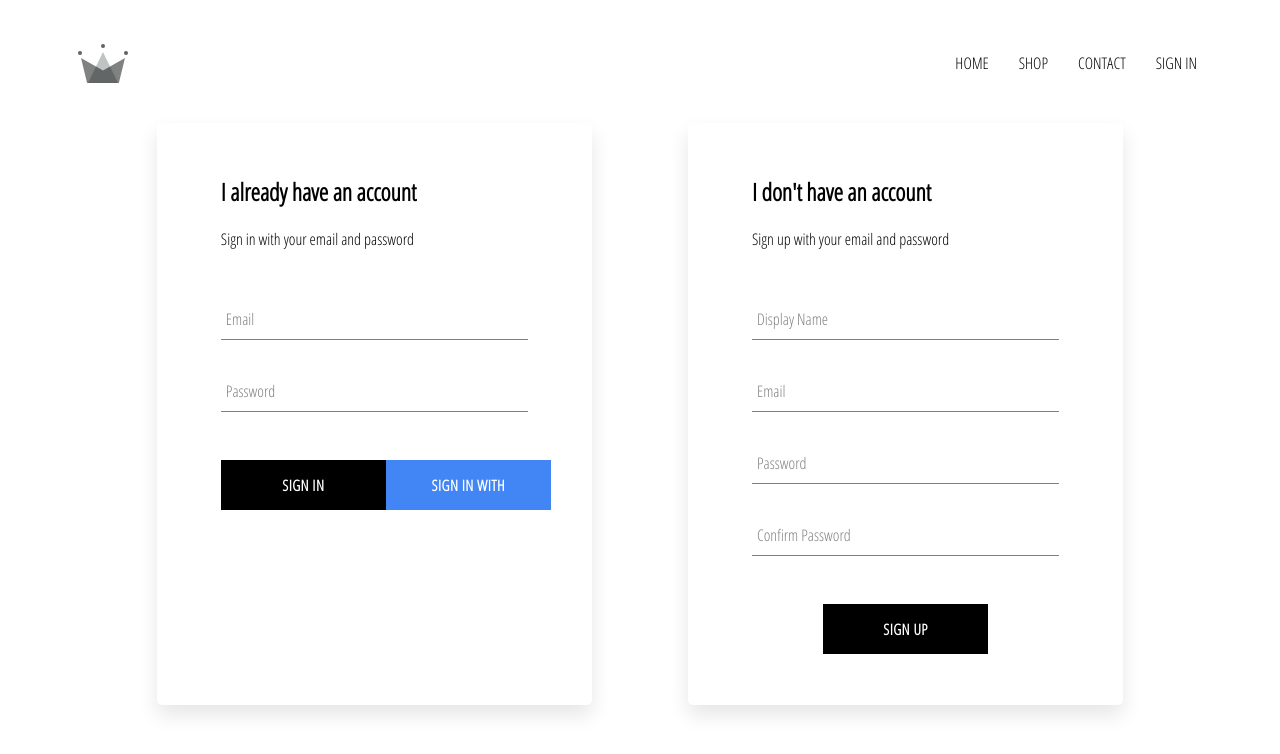
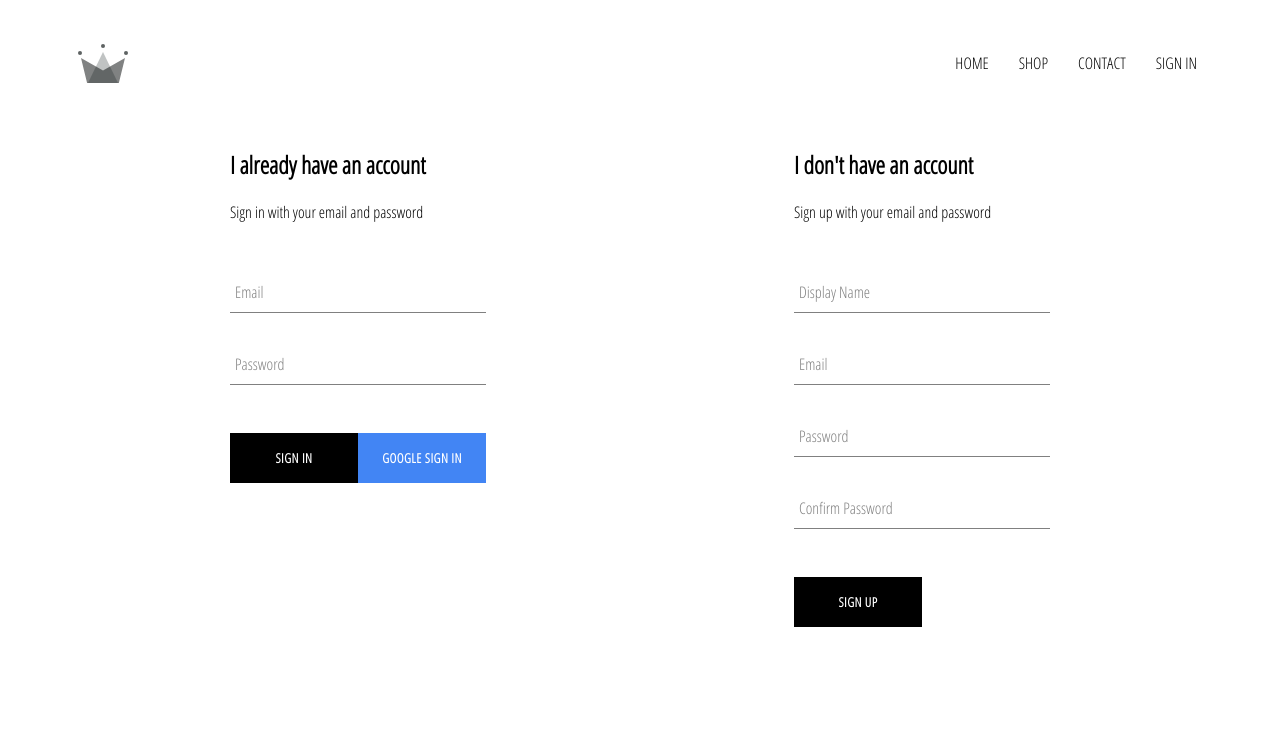
Before and after one commit to SaboyaDev/X-Vision-Clothing, a React (Create React App) app: page /signin in a window 1280 px wide. Shown: the top 754 px of the page. Built offline with nearby package versions, Linux system fonts and the light colour scheme; no server answers.

Commit message:
implemented firebase utils, included ability to store authenticated users into our firestore database

```diff
--- a/src/App.js
+++ b/src/App.js
@@ -6,7 +6,7 @@
 import HomePage from './pages/homepage/homepage.component';
 import ShopPage from './pages/shop/shop.component';
 import SignInAndSignUpPage from './pages/sign-in-and-sign-up/sign-in-and-sign-up.component';
-import { auth } from './firebase/firebase.utils';
+import { auth, createUserProfileDocument } from './firebase/firebase.utils';
 
 class App extends Component {
 	constructor() {
@@ -19,10 +19,21 @@
 	unsubscribeFromAuth = null;
 
 	componentDidMount() {
-		this.unsubscribeFromAuth = auth.onAuthStateChanged((user) => {
-			this.setState({ currentUser: user });
-
-			console.log(user);
+		this.unsubscribeFromAuth = auth.onAuthStateChanged(async (userAuth) => {
+			if (userAuth) {
+				const userRef = await createUserProfileDocument(userAuth);
+				userRef.onSnapshot((snapShot) => {
+					this.setState({
+						currentUser: {
+							id: snapShot.id,
+							...snapShot.data(),
+						},
+					});
+					console.log(this.state);
+				});
+			} else {
+				this.setState({ currentUser: userAuth });
+			}
 		});
 	}
 
--- a/src/components/custom-button/custom-button.styles.scss
+++ b/src/components/custom-button/custom-button.styles.scss
@@ -1,11 +1,11 @@
 .custom-button {
-	min-width: 165px;
-	width: auto;
+	min-width: 8rem;
+	// width: 4rem;
 	height: 50px;
 	letter-spacing: 0.5px;
 	line-height: 50px;
-	padding: 0 23px 0 23px;
-	font-size: 15px;
+	padding: 0 1.5rem;
+	font-size: 13px;
 	background-color: black;
 	color: white;
 	text-transform: uppercase;
@@ -13,6 +13,7 @@
 	font-weight: bolder;
 	border: none;
 	cursor: pointer;
+	margin-bottom: 2rem;
 
 	&:hover {
 		background-color: white;
--- a/src/components/sign-in/sig-in.component.jsx
+++ b/src/components/sign-in/sig-in.component.jsx
@@ -31,14 +31,14 @@
 		const { handleChange, handleSubmit } = this;
 		return (
 			<div className='sign-in'>
-				<h2>I already have an account</h2>
+				<h2 className='title'>I already have an account</h2>
 				<span>Sign in with your email and password</span>
-				<div className='formGroup'>
+				<div className='formGroup' onSubmit={handleSubmit}>
 					<FormInput
 						name='email'
 						type='email'
 						value={email}
-						handleChange={handleChange}
+						onChange={handleChange}
 						label='Email'
 						required
 					/>
@@ -46,7 +46,7 @@
 						name='password'
 						type='password'
 						value={password}
-						handleChange={handleChange}
+						onChange={handleChange}
 						label='Password'
 						required
 					/>
@@ -54,7 +54,7 @@
 				<div className='buttons'>
 					<CustomButton type='submit'>Sign In</CustomButton>
 					<CustomButton onClick={signInWithGoogle} isGoogleSignIn>
-						Sign In With Google
+						Google Sign In
 					</CustomButton>
 				</div>
 			</div>
--- a/src/components/sign-in/sign-in.styles.scss
+++ b/src/components/sign-in/sign-in.styles.scss
@@ -1,16 +1,17 @@
 .sign-in {
-	width: 34vw;
-	margin: 0 3rem;
-	padding: 2rem 4rem;
-	box-shadow: 0 10px 20px rgba(0, 0, 0, 0.1);
-	border-radius: 5px;
+	width: 20vw;
+	// margin: 0 3rem;
+	// padding: 2rem 3rem;
+	// box-shadow: 0 10px 20px rgba(0, 0, 0, 0.1);
+	// border-radius: 5px;
 }
 
 .formGroup {
-	margin: 3rem 0 4rem 0;
+	margin: 3rem 0;
 }
 
 .buttons {
 	display: flex;
 	justify-content: space-between;
+	flex-wrap: wrap;
 }
--- a/src/components/sign-up/sign-up.component.jsx
+++ b/src/components/sign-up/sign-up.component.jsx
@@ -3,6 +3,7 @@
 
 import FormInput from '../form-input/form-input.component';
 import { CustomButton } from '../custom-button/custom-button.component';
+import { auth, createUserProfileDocument } from '../../firebase/firebase.utils';
 
 class SignUp extends Component {
 	constructor(props) {
@@ -15,15 +16,28 @@
 		};
 	}
 
-	handleSubmit = (event) => {
+	handleSubmit = async (event) => {
 		event.preventDefault();
-
+		const { displayName, email, password, confirmPassword } = this.state;
+		if (password !== confirmPassword) {
+			alert("Passwords don't match");
+			return;
+		}
+		try {
+			const { user } = await auth.createUserWithEmailAndPassword(
+				email,
+				password
+			);
+			await createUserProfileDocument(user, { displayName });
 			this.setState({
 				displayName: '',
 				email: '',
 				password: '',
 				confirmPassword: '',
 			});
+		} catch (error) {
+			console.error(error);
+		}
 	};
 
 	handleChange = (event) => {
@@ -36,14 +50,14 @@
 		const { handleChange, handleSubmit } = this;
 		return (
 			<div className='sign-up'>
-				<h2>I don't have an account</h2>
+				<h2 className='title'>I don't have an account</h2>
 				<span>Sign up with your email and password</span>
-				<div className='formGroup'>
+				<form className='sign-up-form' onSubmit={handleSubmit}>
 					<FormInput
 						name='displayName'
 						type='displayName'
 						value={displayName}
-						handleChange={handleChange}
+						onChange={handleChange}
 						label='Display Name'
 						required
 					/>
@@ -51,7 +65,7 @@
 						name='email'
 						type='email'
 						value={email}
-						handleChange={handleChange}
+						onChange={handleChange}
 						label='Email'
 						required
 					/>
@@ -59,7 +73,7 @@
 						name='password'
 						type='password'
 						value={password}
-						handleChange={handleChange}
+						onChange={handleChange}
 						label='Password'
 						required
 					/>
@@ -67,14 +81,14 @@
 						name='confirmPassword'
 						type='password'
 						value={confirmPassword}
-						handleChange={handleChange}
+						onChange={handleChange}
 						label='Confirm Password'
 						required
 					/>
-				</div>
 					<div className='signUpBtn'>
 						<CustomButton type='submit'>Sign Up</CustomButton>
 					</div>
+				</form>
 			</div>
 		);
 	}
--- a/src/components/sign-up/sign-up.styles.scss
+++ b/src/components/sign-up/sign-up.styles.scss
@@ -1,16 +1,16 @@
 .sign-up {
-	width: 34vw;
-	margin: 0 3rem;
-	padding: 2rem 4rem;
-	box-shadow: 0 10px 20px rgba(0, 0, 0, 0.1);
-	border-radius: 5px;
+	width: 20vw;
+	// margin: 0 3rem;
+	// padding: 2rem 3rem;
+	// box-shadow: 0 10px 20px rgba(0, 0, 0, 0.1);
+	// border-radius: 5px;
 }
 
-.formGroup {
+.sign-up-form {
 	margin: 3rem 0;
 }
 
 .signUpBtn {
-	text-align: center;
-	margin-bottom: 1.2rem;
+	// text-align: center;
+	margin-top: 3rem;
 }
--- a/src/firebase/firebase.utils.js
+++ b/src/firebase/firebase.utils.js
@@ -12,6 +12,30 @@
 	appId: '1:495184617981:web:44a63effd4a9ca826b7994',
 };
 
+export const createUserProfileDocument = async (userAuth, additionalData) => {
+	if (!userAuth) return;
+
+	const userRef = firestore.doc(`users/${userAuth.uid}`);
+	const snapshot = await userRef.get();
+
+	if (!snapshot.exists) {
+		const { displayName, email } = userAuth;
+		const createdAt = new Date();
+
+		try {
+			await userRef.set({
+				displayName,
+				email,
+				createdAt,
+				...additionalData,
+			});
+		} catch (error) {
+			console.log('error creating user', error.message);
+		}
+	}
+	return userRef;
+};
+
 firebase.initializeApp(config);
 
 export const auth = firebase.auth();
--- a/src/pages/sign-in-and-sign-up/sign-in-and-sign-up.styles.scss
+++ b/src/pages/sign-in-and-sign-up/sign-in-and-sign-up.styles.scss
@@ -1,4 +1,6 @@
 .sign-in-and-sign-up {
+	width: 820px;
 	display: flex;
-	justify-content: center;
+	justify-content: space-between;
+	margin: 30px auto;
 }
```
Lines whose indentation alone changed are shown as unchanged.
